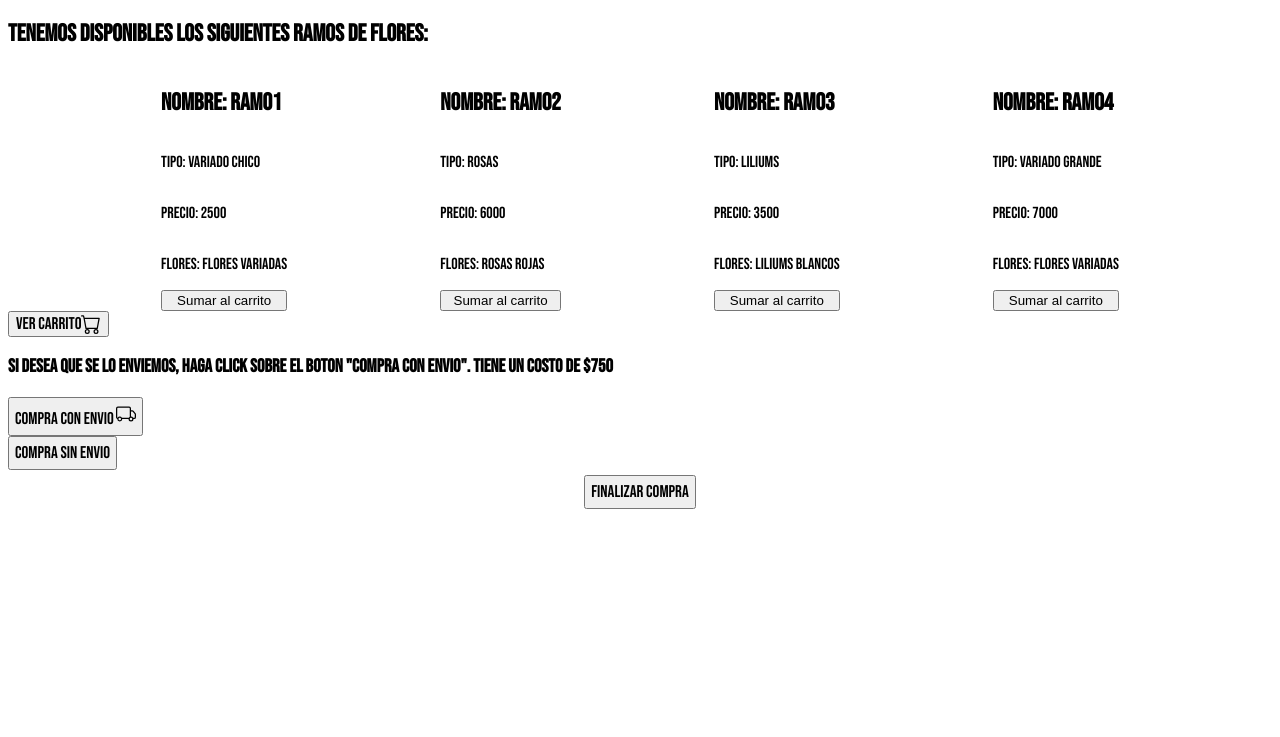
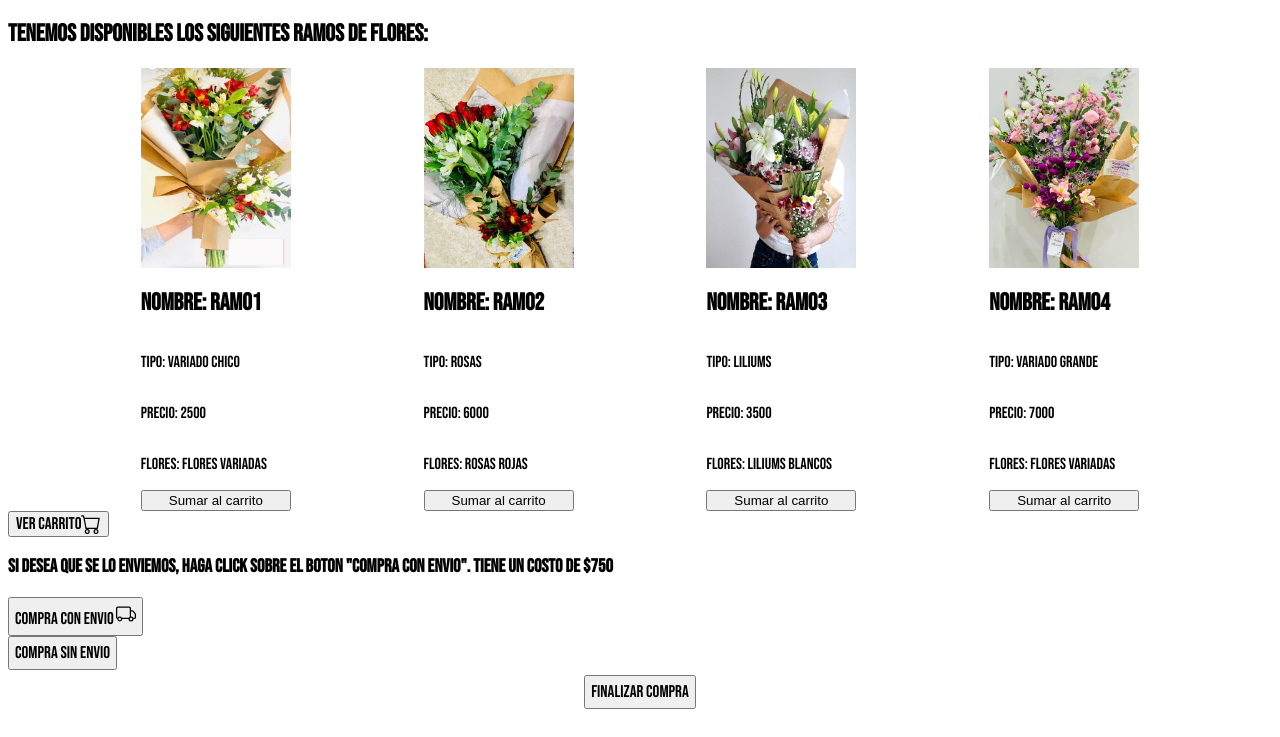
Before and after one commit to guidomora/jscoderNotebook, a plain HTML site: page index.html in a window 1280 px wide. Shown: the part 63-800 px from the top of the page. Drawn offline with nearby package versions, Linux system fonts and the light colour scheme; some packages are replaced by stand-ins of ours; a script that the page names is missing.

Commit message:
imagenes agregadas

```diff
--- a/estilo.css
+++ b/estilo.css
@@ -70,3 +70,8 @@ body {
   justify-content: center;
   align-content: center;
 }
+
+.imagen {
+  height: 200px;
+  width: 150px;
+}
--- a/productos.json
+++ b/productos.json
@@ -5,6 +5,7 @@
         "ramo": "variado chico",
         "precio": 2500,
         "flores": "flores variadas",
+        "imagen":"./multimedia/ramo1.jpg" ,
         "cantidad": 0
     },
 
@@ -14,6 +15,7 @@
         "ramo": "rosas",
         "precio": 6000,
         "flores": "rosas rojas",
+        "imagen":"./multimedia/ramo2.jpg" ,
         "cantidad": 0
     },
 
@@ -23,6 +25,7 @@
         "ramo": "liliums",
         "precio": 3500,
         "flores": "liliums blancos",
+        "imagen":"./multimedia/ramo3.jpg" ,
         "cantidad": 0
     },
 
@@ -32,6 +35,7 @@
         "ramo": "variado grande",
         "precio": 7000,
         "flores": "flores variadas",
+        "imagen":"./multimedia/ramo4.jpg" ,
         "cantidad": 0
     }
 ]
--- a/script.js
+++ b/script.js
@@ -16,9 +16,10 @@ fetch(`./productos.json`)
   .then((response) => response.json())
   .then((ramos) => {
     ramos.forEach((ramos) => {
-      let { id, nombre, ramo, precio, flores} = ramos;
+      let { id, nombre, ramo, precio, flores, imagen} = ramos;
       divProductos.innerHTML += `
     <div id="divProductos ${id}" class="productos">
+      <img src ="${imagen}" class = "imagen">
       <h2> Nombre: ${nombre} </h2>
       <p> Tipo: ${ramo} </p>
       <p> Precio: ${precio} </p>
@@ -76,6 +77,7 @@ function showCarrito() {
     carrito.forEach((element) => {
       padreProductos.innerHTML += `
       <div id="divProductos ${element.id}" class="productosElegidos">
+      <img src ="${element.imagen}" class = "imagen">
         <h2> Nombre: ${element.nombre} </h2>
         <p> Tipo: ${element.ramo} </p>
         <p> Precio: ${element.precio} </p>
@@ -90,6 +92,10 @@ function showCarrito() {
 };
 
 // Funcion para borrar productos del carrito
+
+// function borrarProducto(carrito, id) {
+//   return (carrito.filter(element => element.id != id));
+// }
 
 function borrarProducto() {
   const btnBorrar = document.querySelectorAll(".btnBorrar");
```
